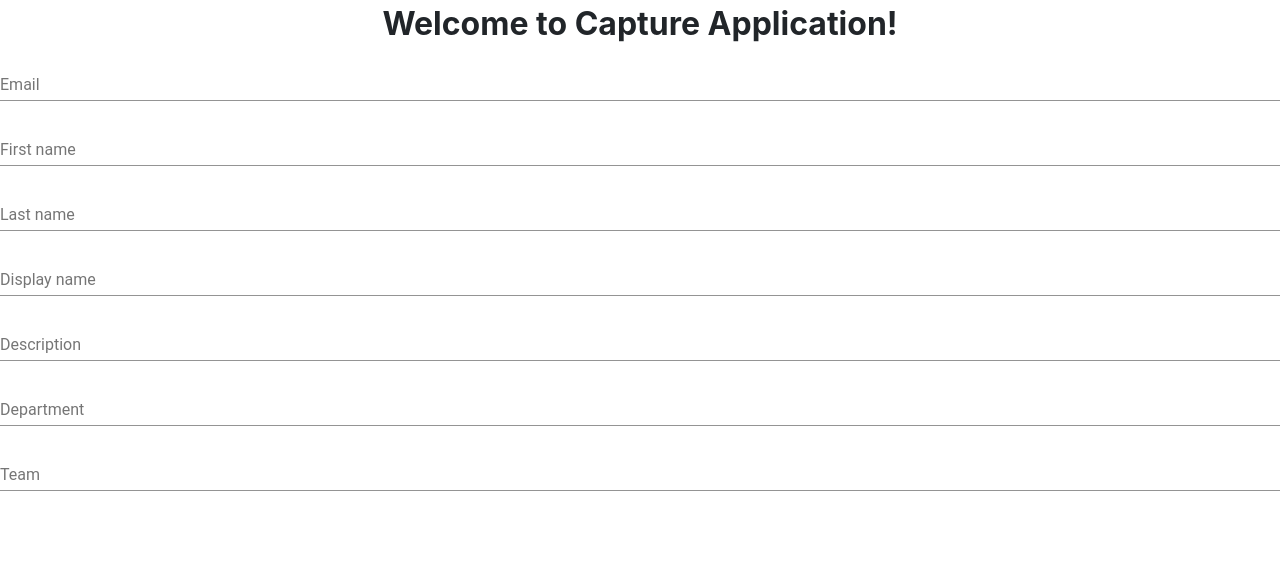
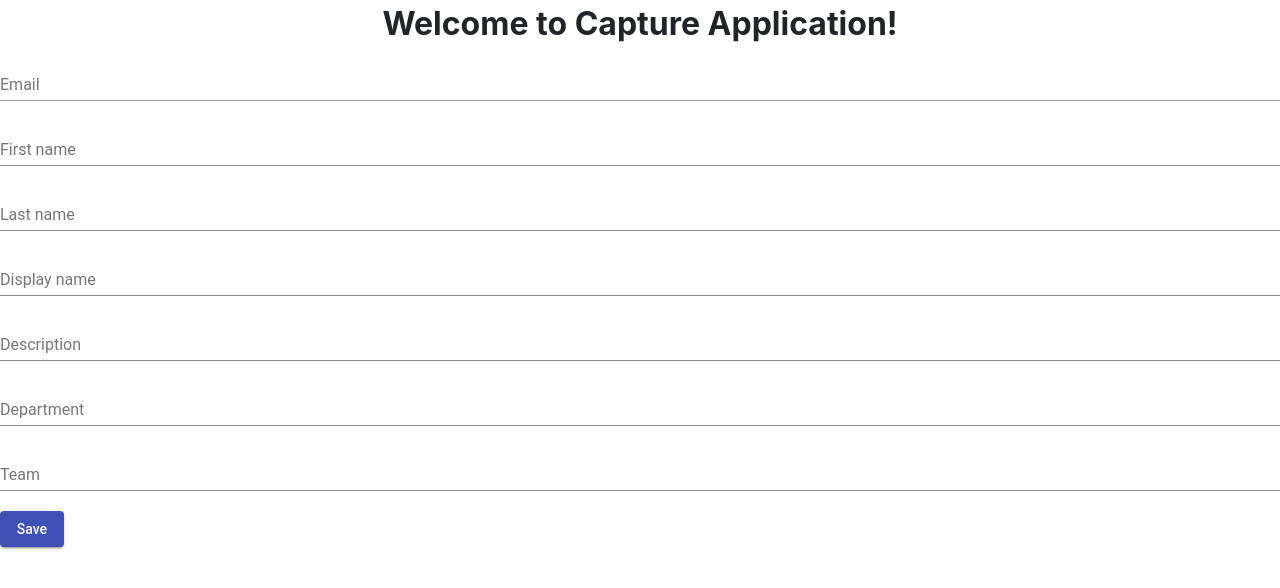
Before and after one commit to VeritasSoftware/zware, an Angular app in the folder zware-ui/: page /profile/1 in a window 1280 px wide. Shown: the top 588 px of the page. Built offline with nearby package versions, Linux system fonts and the light colour scheme.

Commit message:
updated readme, styling of material components.

```diff
--- a/zware-ui/src/app/app.module.ts
+++ b/zware-ui/src/app/app.module.ts
@@ -4,6 +4,7 @@ import { NgModule } from '@angular/core';
 import { AppRoutingModule } from './app-routing.module';
 import { MatListModule } from '@angular/material/list';
 import { MatInputModule } from '@angular/material/input';
+import { MatButtonModule } from '@angular/material/button';
 import { FormsModule, ReactiveFormsModule } from '@angular/forms';
 import {BrowserAnimationsModule} from '@angular/platform-browser/animations';
 
@@ -28,6 +29,7 @@ import { UserProfileService } from './services/user.profile.service';
     AppRoutingModule,
     MatListModule,
     MatInputModule,
+    MatButtonModule,
     FormsModule,
     ReactiveFormsModule,
     HttpClientModule
--- a/zware-ui/src/app/components/user-profile/user-profile.component.html
+++ b/zware-ui/src/app/components/user-profile/user-profile.component.html
@@ -27,3 +27,4 @@
         <input matInput placeholder="Team" [value]="profile?.team" />
       </mat-form-field>
  </div>
+ <button mat-raised-button color="primary">Save</button>
--- a/zware-ui/src/app/components/user-profiles/user-profiles.component.html
+++ b/zware-ui/src/app/components/user-profiles/user-profiles.component.html
@@ -1,3 +1,3 @@
 <mat-nav-list>
-    <button mat-list-item (click)="open(profile.userId)" *ngFor="let profile of profiles"> {{ profile.firstName + ', ' + profile.lastName }}</button>
+    <button mat-list-item style="background-color: blueviolet; color: white;" (click)="open(profile.userId)" *ngFor="let profile of profiles"> {{ profile.firstName + ', ' + profile.lastName }}</button>
  </mat-nav-list>
```
Also changed, not shown: 2 other files (tests, documents, lock files or other folders).
